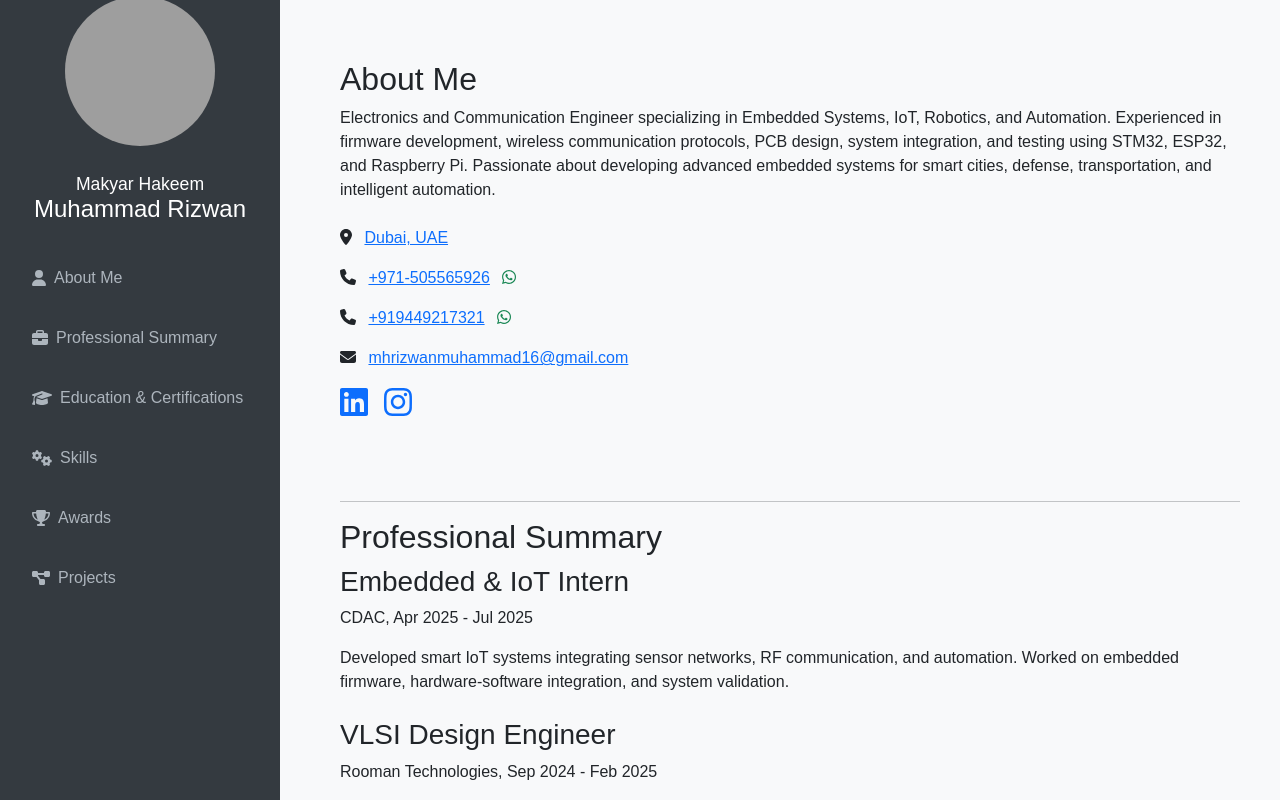
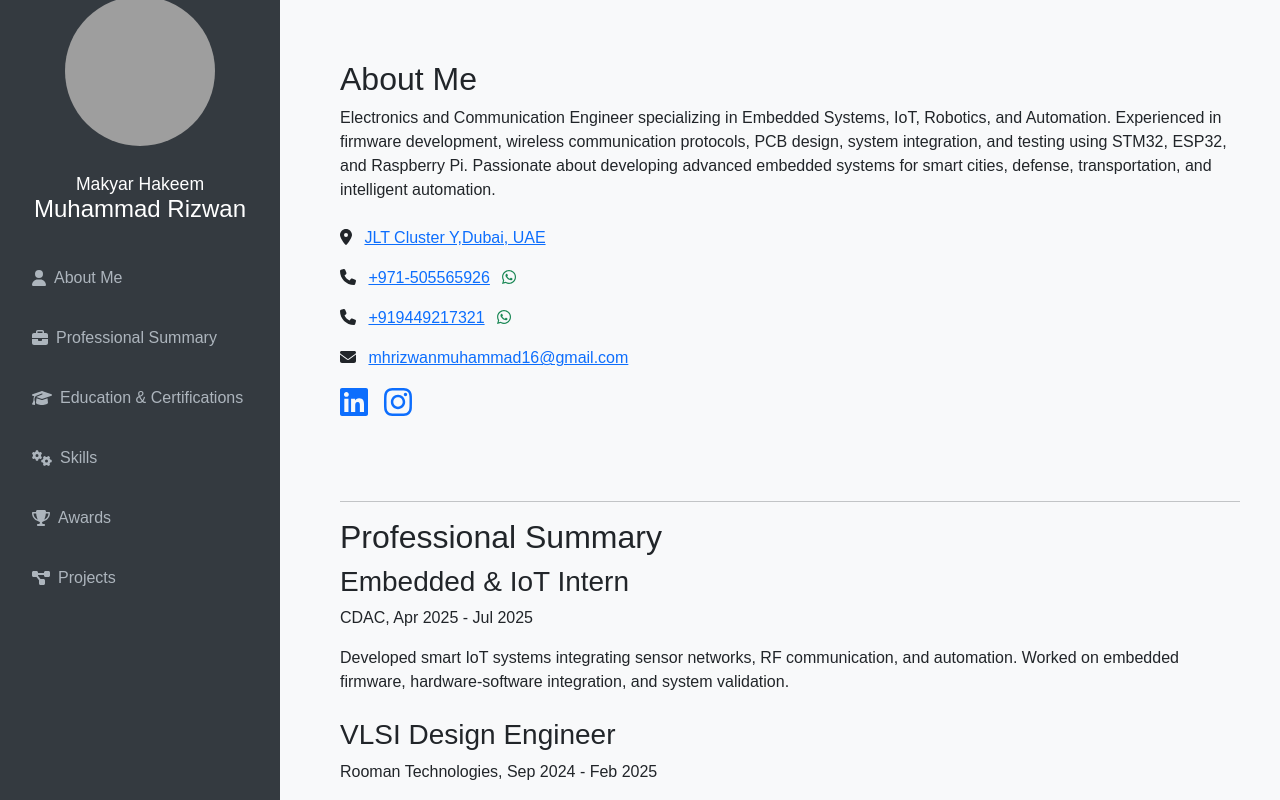
Before and after one commit to M-H-RIZWAN/mhr.github.io, a website: page index.html in a window 1280 px wide. Shown: the top 800 px of the page. Drawn offline with nearby package versions, Linux system fonts and the light colour scheme; grey boxes are pictures that could not be loaded; a web font is replaced by a local one.

Commit message:
Update index.html

```diff
--- a/index.html
+++ b/index.html
@@ -73,7 +73,7 @@ body { font-family: 'Muli', sans-serif; background: #f8f9fa; }
     <!-- Address -->
     <p>
       <i class="fas fa-map-marker-alt me-2"></i>
-      <a href="https://goo.gl/maps/YOUR_LOCATION_LINK" target="_blank">Dubai, UAE</a>
+      <a href="https://maps.app.goo.gl/BRvEbWsqRn1p6Sn1A" target="_blank">JLT Cluster Y,Dubai, UAE</a>
     </p>
 
     <!-- Phone Numbers -->
```
